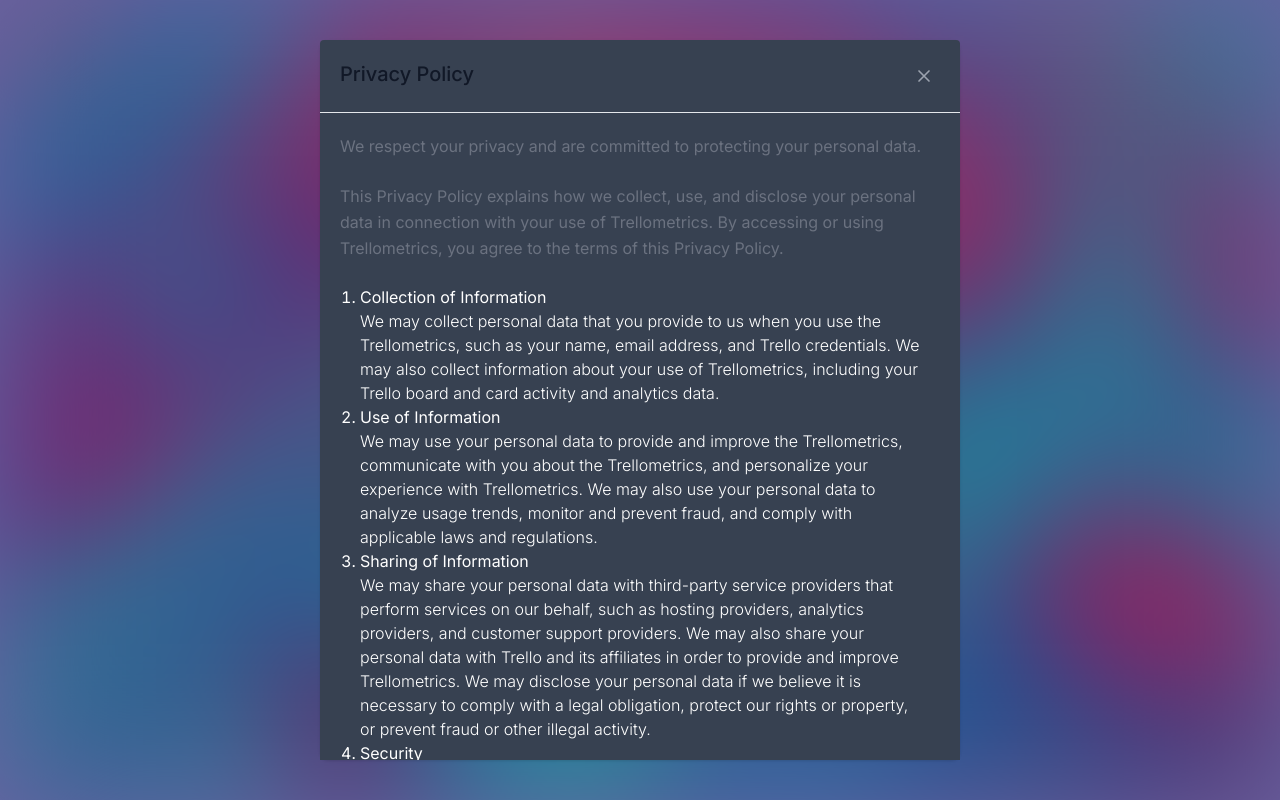
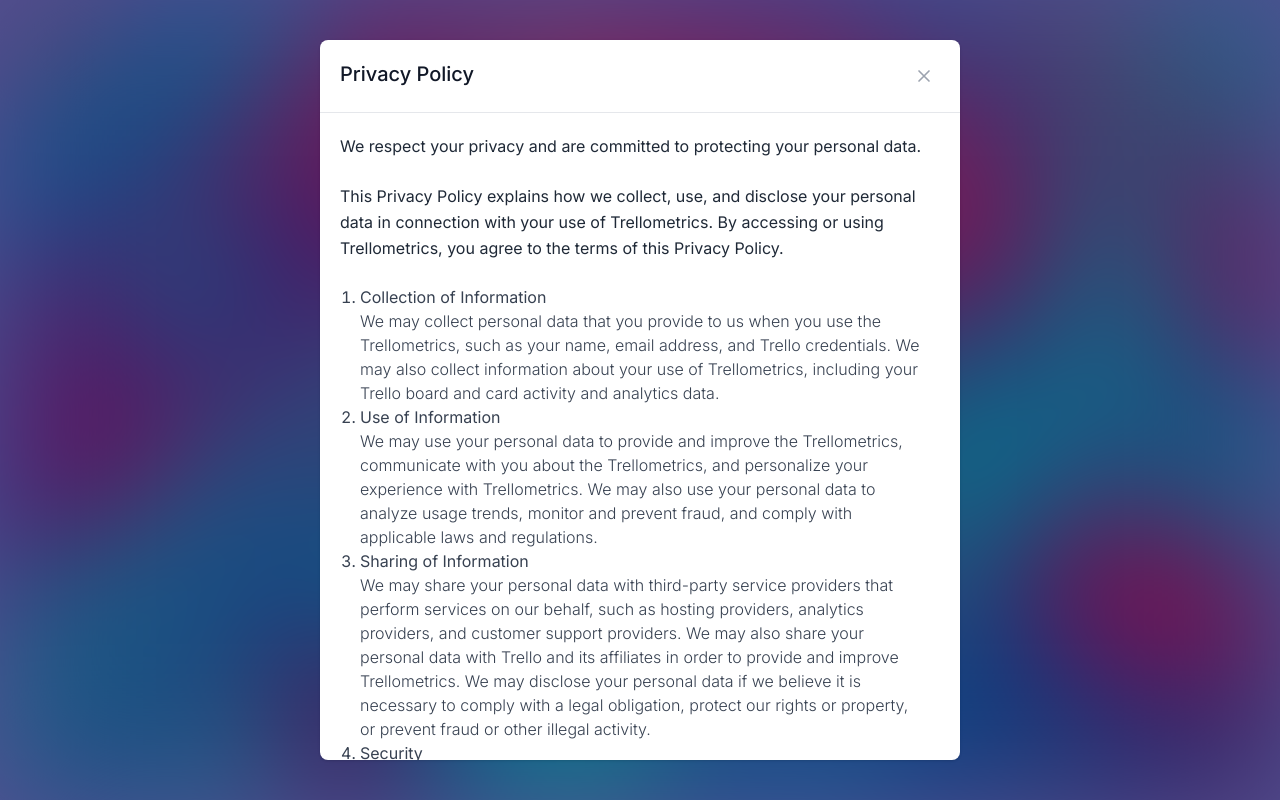
Before and after one commit to pixelRena/Trello-Dashboard, a Next.js app: page /login in a window 1280 px wide. Both pictures are taken after a click on the button "Privacy Policy". Built offline with nearby package versions, Linux system fonts and the light colour scheme.

Commit message:
[Style] Updated Privacy Policy modal style]

```diff
--- a/components/modals/privacy-policy.component.jsx
+++ b/components/modals/privacy-policy.component.jsx
@@ -1,4 +1,4 @@
-import { Modal} from "flowbite-react";
+import { Modal, Button } from "flowbite-react";
 import { useState } from "react";
 
 export default function PrivacyPolicy() {
@@ -8,22 +8,22 @@
         <>
         <button className="text-blue-500 hover:underline" onClick={() => setOpen(true)}>Privacy Policy</button>
         <Modal
-            className="h-full bg-zinc-700/[.50]"
+            className="h-full"
             show={open}
             onClose={() => setOpen(false)}
         >
-            <Modal.Header className="bg-gray-700">
+            <Modal.Header>
             Privacy Policy
             </Modal.Header>
-            <Modal.Body className="bg-gray-700 p-5">
-            <div className="space-y-6">
-                <p className="text-base leading-relaxed text-gray-500 text-gray-400">
+            <Modal.Body className="p-5">
+            <div className="text-gray-700 space-y-6">
+                <p className="text-base leading-relaxed text-gray-800">
                 We respect your privacy and are committed to protecting your personal data.
                 </p>
-                <p className="text-base leading-relaxed text-gray-500 text-gray-400">
+                <p className="text-base leading-relaxed text-gray-800">
                 This Privacy Policy explains how we collect, use, and disclose your personal data in connection with your use of Trellometrics. By accessing or using Trellometrics, you agree to the terms of this Privacy Policy.
                 </p>
-                <ol className=" px-5 list-decimal">
+                <ol className="px-5 list-decimal">
                     <li>Collection of Information
                         <p className="font-light">
                         We may collect personal data that you provide to us when you use the Trellometrics, such as your name, email address, and Trello credentials. We may also collect information about your use of Trellometrics, including your Trello board and card activity and analytics data.</p>
@@ -54,6 +54,7 @@
                         </p>
                     </li>
                 </ol>
+                <Button onClick={() => setOpen(false)}>Close</Button>
             </div>
             </Modal.Body>
         </Modal>
```
